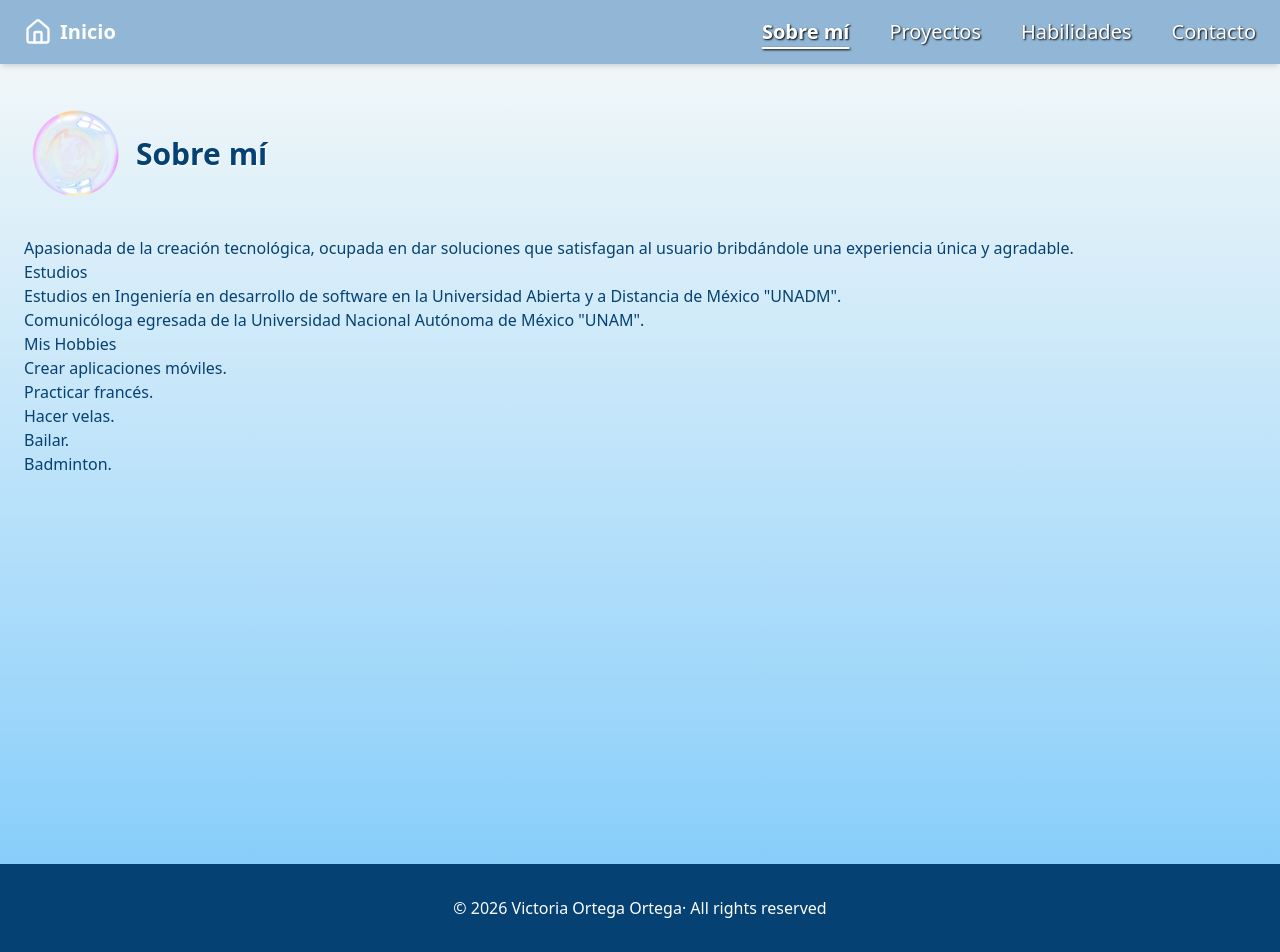
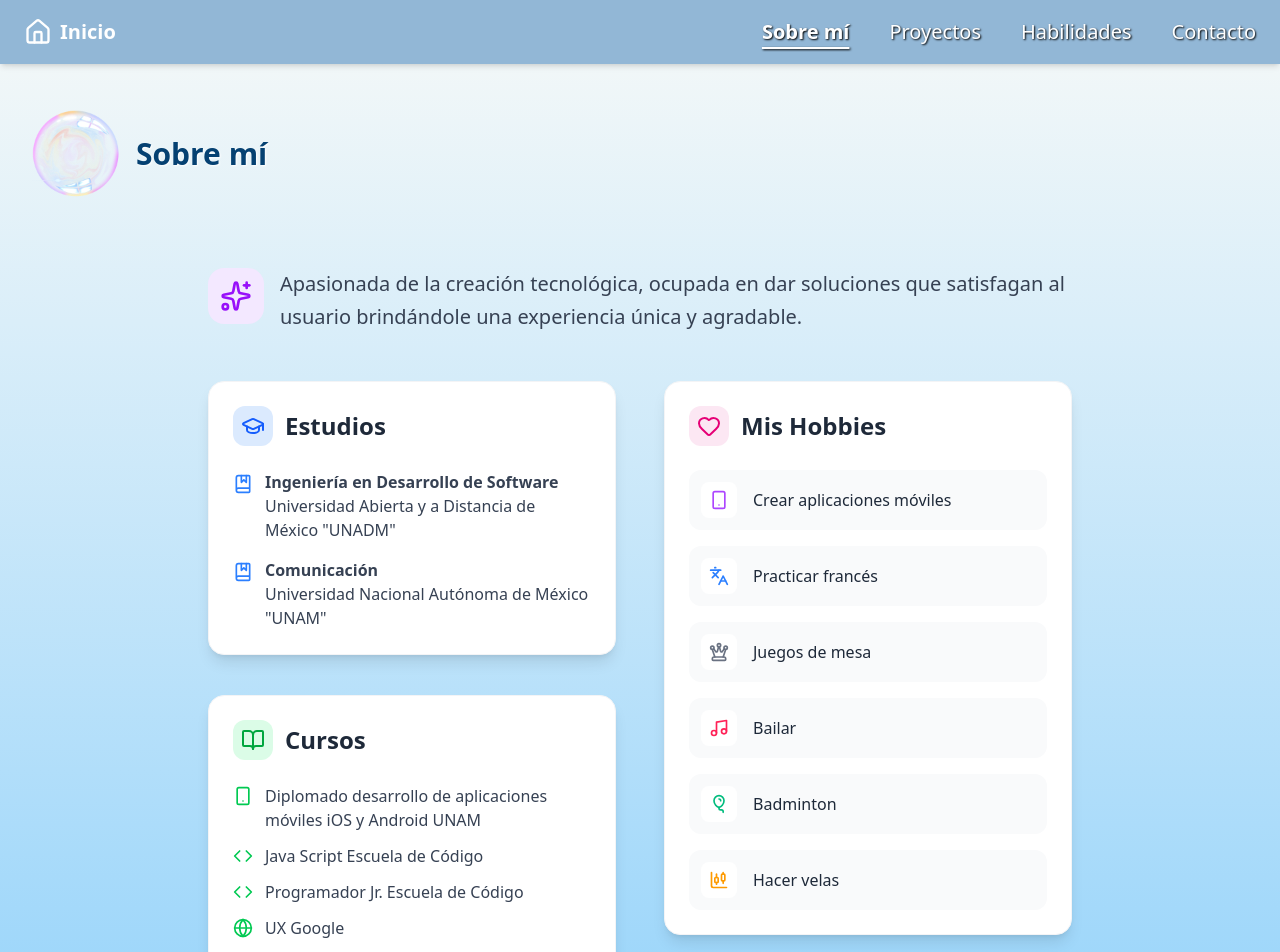
Before and after one commit to Vicoror/PortfolioVicOO, a React app: page /about in a window 1280 px wide. Shown: the top 952 px of the page. Built offline with nearby package versions, Linux system fonts and the light colour scheme; the HTML template or start-up script is replaced by a standard one.

Commit message:
Actualización page Contact

```diff
--- a/src/pages/About.tsx
+++ b/src/pages/About.tsx
@@ -1,34 +1,141 @@
 import Footer from "../components/Footer";
 import Navbar from "../components/Navbar";
 import SectionWithBubbles from "../components/SectionWithBubbles";
+import {
+  Heart,
+  GraduationCap,
+  BookOpen,
+  Code,
+  Globe,
+  Smartphone,
+  Languages,
+  CandlestickChart,
+  Music,
+  BalloonIcon,
+  Sparkles,
+  BookMarked,
+  ChessQueen
+} from "lucide-react";
 
 export default function About() {
   return (
     <>
       <Navbar />
-        <main className="pt-16 min-h-screen">
+      <main className="pt-16 min-h-screen bg-gradient-to-b from-gray-50 to-white">
         <SectionWithBubbles title="Sobre mí">
-          <p>Apasionada de la creación tecnológica, ocupada en dar soluciones
-              que satisfagan al usuario bribdándole una experiencia única y agradable.</p>
+          <div className="max-w-4xl mx-auto px-4 py-8">
+            {/* Sección principal */}
+            <div className="mb-12">
+              <div className="flex items-start gap-4 mb-6">
+                <div className="p-3 bg-purple-100 rounded-2xl">
+                  <Sparkles className="w-8 h-8 text-purple-600" />
+                </div>
+                <p className="text-xl text-gray-700 leading-relaxed font-medium">
+                  Apasionada de la creación tecnológica, ocupada en dar soluciones
+                  que satisfagan al usuario brindándole una experiencia única y agradable.
+                </p>
+              </div>
+            </div>
 
-          <h3> Estudios</h3>
-          <p>Estudios en Ingeniería en desarrollo de software en la
-              Universidad Abierta y a Distancia de México "UNADM".</p>
-          <p>Comunicóloga egresada de la Universidad Nacional Autónoma de México "UNAM". </p>
+            <div className="grid md:grid-cols-2 gap-12">
+              {/* Columna izquierda */}
+              <div className="space-y-10">
+                {/* Estudios */}
+                <div className="bg-white rounded-2xl p-6 shadow-lg border border-gray-100">
+                  <div className="flex items-center gap-3 mb-6">
+                    <div className="p-2 bg-blue-100 rounded-xl">
+                      <GraduationCap className="w-6 h-6 text-blue-600" />
+                    </div>
+                    <h3 className="text-2xl font-bold text-gray-800">Estudios</h3>
+                  </div>
 
-          <h3>Mis Hobbies</h3>
-          <ul>
-              <li>Crear aplicaciones móviles.</li>
-              <li>Practicar francés.</li>
-              <li>Hacer velas.</li>
-              <li>Bailar.</li>
-              <li>Badminton.</li>
+                  <div className="space-y-4">
+                    <div className="flex gap-3">
+                      <BookMarked className="w-5 h-5 text-blue-500 mt-1 flex-shrink-0" />
+                      <p className="text-gray-700">
+                        <span className="font-semibold">Ingeniería en Desarrollo de Software</span><br/>
+                        Universidad Abierta y a Distancia de México "UNADM"
+                      </p>
+                    </div>
+
+                    <div className="flex gap-3">
+                      <BookMarked className="w-5 h-5 text-blue-500 mt-1 flex-shrink-0" />
+                      <p className="text-gray-700">
+                        <span className="font-semibold">Comunicación</span><br/>
+                        Universidad Nacional Autónoma de México "UNAM"
+                      </p>
+                    </div>
+                  </div>
+                </div>
+
+                {/* Cursos */}
+                <div className="bg-white rounded-2xl p-6 shadow-lg border border-gray-100">
+                  <div className="flex items-center gap-3 mb-6">
+                    <div className="p-2 bg-green-100 rounded-xl">
+                      <BookOpen className="w-6 h-6 text-green-600" />
+                    </div>
+                    <h3 className="text-2xl font-bold text-gray-800">Cursos</h3>
+                  </div>
+
+                  <ul className="space-y-3">
+                    {[
+                      { icon: Smartphone, text: "Diplomado desarrollo de aplicaciones móviles iOS y Android UNAM" },
+                      { icon: Code, text: "Java Script Escuela de Código" },
+                      { icon: Code, text: "Programador Jr. Escuela de Código" },
+                      { icon: Globe, text: "UX Google" },
+                      { icon: Code, text: "React Mimo" }
+                    ].map((item, index) => (
+                      <li key={index} className="flex items-start gap-3">
+                        <item.icon className="w-5 h-5 text-green-500 mt-0.5 flex-shrink-0" />
+                        <span className="text-gray-700">{item.text}</span>
+                      </li>
+                    ))}
                   </ul>
+                </div>
+              </div>
+
+              {/* Columna derecha - Hobbies */}
+              <div className="bg-white rounded-2xl p-6 shadow-lg border border-gray-100 h-fit">
+                <div className="flex items-center gap-3 mb-6">
+                  <div className="p-2 bg-pink-100 rounded-xl">
+                    <Heart className="w-6 h-6 text-pink-600" />
+                  </div>
+                  <h3 className="text-2xl font-bold text-gray-800">Mis Hobbies</h3>
+                </div>
+
+                <ul className="space-y-4">
+                  {[
+                    { icon: Smartphone, text: "Crear aplicaciones móviles", color: "text-purple-500" },
+                    { icon: Languages, text: "Practicar francés", color: "text-blue-500" },
+                    { icon: ChessQueen, text: "Juegos de mesa", color: "text-gray-500" },
+                    { icon: Music, text: "Bailar", color: "text-rose-500" },
+                    { icon: BalloonIcon, text: "Badminton", color: "text-emerald-500" },
+                    { icon: CandlestickChart, text: "Hacer velas", color: "text-amber-500" }
+                  ].map((item, index) => (
+                    <li key={index} className="flex items-center gap-4 p-3 bg-gray-50 rounded-xl hover:bg-gray-100 transition-colors">
+                      <div className={`p-2 rounded-lg bg-white ${item.color.replace('text-', 'bg-')} bg-opacity-20`}>
+                        <item.icon className={`w-5 h-5 ${item.color}`} />
+                      </div>
+                      <span className="font-medium text-gray-800">{item.text}</span>
+                    </li>
+                  ))}
+                </ul>
+              </div>
+            </div>
+
+            {/* Cita inspiradora */}
+            <div className="mt-12 bg-gradient-to-r from-purple-50 to-blue-50 rounded-2xl p-8 border border-purple-100">
+              <div className="flex items-center gap-4">
+                <Heart className="w-8 h-8 text-purple-500" />
+                <p className="text-lg italic text-gray-700">
+                  "La tecnología no es solo sobre código, es sobre crear experiencias que inspiren y conecten con las personas."
+                </p>
+              </div>
+            </div>
+          </div>
         </SectionWithBubbles>
-
         <Footer />
       </main>
-
     </>
   );
 }
--- a/src/pages/Contact.tsx
+++ b/src/pages/Contact.tsx
@@ -38,7 +38,7 @@ export default function Contact() {
     try {
       setLoading(true);
 
-      await fetch("https://contact-backend.onrender.com/api/contact", {
+        await fetch("https://contact-backend-w6mo.onrender.com", {
           method: "POST",
           headers: {
             "Content-Type": "application/json",
--- a/src/pages/Projects.tsx
+++ b/src/pages/Projects.tsx
@@ -25,12 +25,21 @@ export default function Projects() {
         snap-x snap-mandatory
         items-start
       ">
+
+        <ProjectCard
+          title="Portfolio React"
+          stack="React, Type Script, Tailwind CSS"
+          ide="Visual Studio Code"
+          database="Render"
+          githubUrl="https://github.com/Vicoror/PortfolioVicOO.git"
+          demoVideoUrl="/SampleVideo_1280x720_1mb.mp4"
+        />
       <ProjectCard
           title="E-commerce React"
           stack="React, Java Script, Tailwind CSS"
           ide="Visual Studio Code"
           database="MySQL, Railway"
-          githubUrl="https://github.com/tuusuario/ecommerce"
+          githubUrl="https://github.com/Vicoror/proyecto-final.git"
           demoVideoUrl="/SampleVideo_1280x720_1mb.mp4"
         />
 
@@ -39,32 +48,32 @@ export default function Projects() {
           stack="Kotlin"
           ide="Android Studio"
           database="Firebase, archivos locales json"
-          githubUrl="https://github.com/tuusuario/ecommerce"
+          githubUrl="https://github.com/Vicoror/AdroidProyectoFinalOh.git"
           demoVideoUrl="/demo-ecommerce.mp4"
         />
 
       <ProjectCard
           title="App iOS Educativa"
-          stack="Firebase, archivos locales json"
+          stack="Swift"
           ide="Xcode"
-          database="Firebase"
+          database="Firebase, json"
           githubUrl="https://github.com/tuusuario/ecommerce"
           demoVideoUrl="/demo_video_ohlaline.MP4"
         />
 
         <ProjectCard
-          title="App iOS Educativa"
-          stack="Firebase, archivos locales json"
-          ide="Xcode"
-          database="Firebase"
-          githubUrl="https://github.com/tuusuario/ecommerce"
+          title="App Android Flores Aromáticas"
+          stack="Kotlin"
+          ide="Android Studio"
+          database="Apiary"
+          githubUrl="https://github.com/Vicoror/PracticaAndroidModulo7.git"
           demoVideoUrl="/demo_video_ohlaline.MP4"
         />
         <ProjectCard
-          title="App iOS Educativa"
-          stack="Firebase, archivos locales json"
+          title="App iOS Mascotas"
+          stack="Consumo de Api"
           ide="Xcode"
-          database="Firebase"
+          database=""
           githubUrl="https://github.com/tuusuario/ecommerce"
           demoVideoUrl="/demo_video_ohlaline.MP4"
         />
```
Lines whose indentation alone changed are shown as unchanged.
